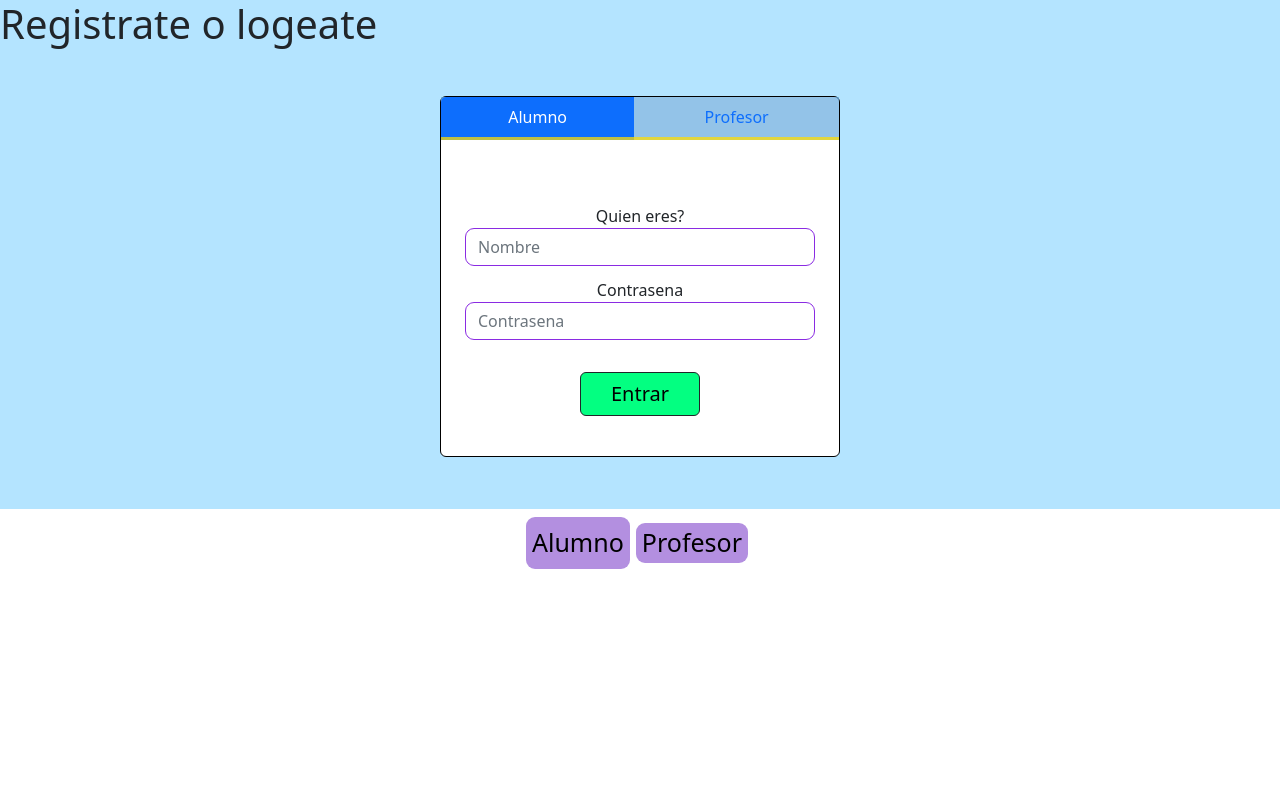
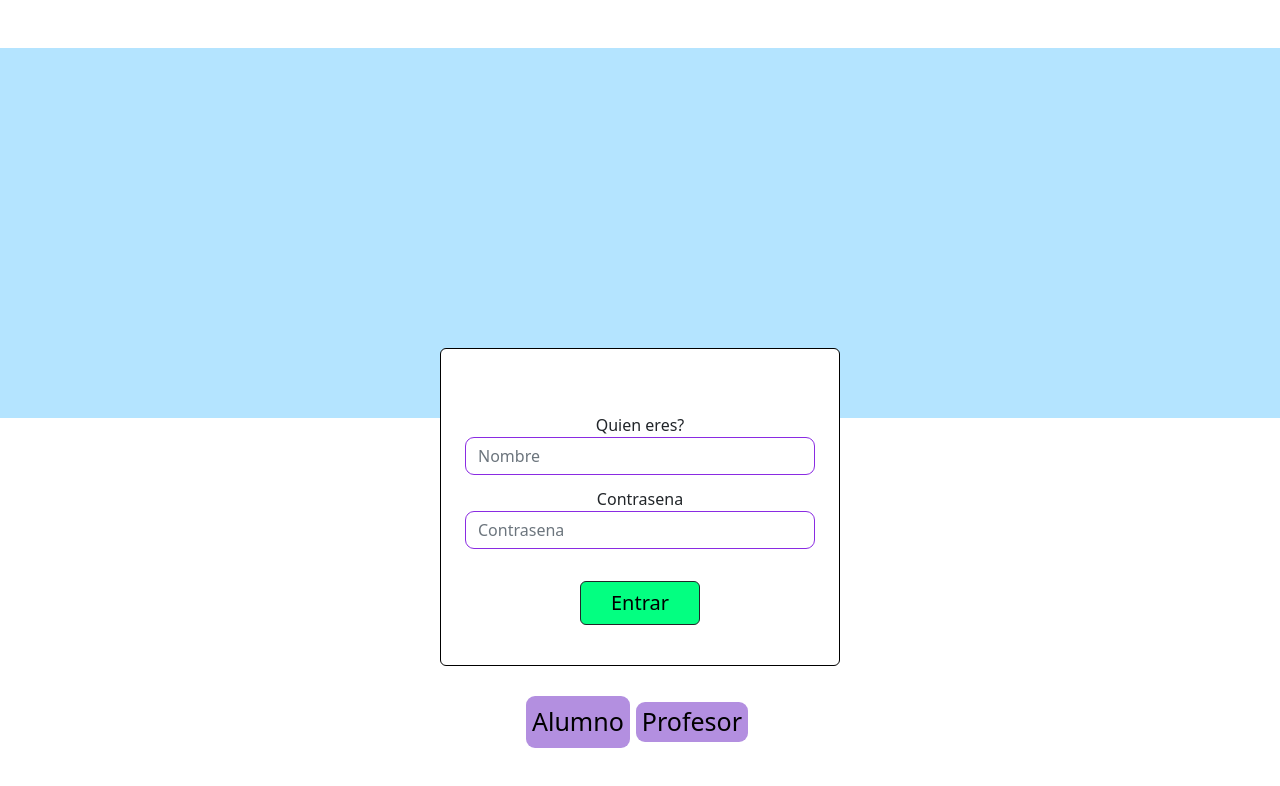
Before and after one commit to Equipo-Proton/la-tribu-exploradora-frontend, a Vue app: page / in a window 1280 px wide. Shown: the top 786 px of the page. Built offline with nearby package versions, Linux system fonts and the light colour scheme.

Commit message:
Changing Login Page Buttons Style

```diff
--- a/src/assets/registerForm.css
+++ b/src/assets/registerForm.css
@@ -13,7 +13,7 @@ body {
     border-color: rgb(0, 0, 0);
     padding: auto;
     align-content: center;
-
+    top: 300px;
 }
 
 
--- a/src/components/ButtonsForm.vue
+++ b/src/components/ButtonsForm.vue
@@ -31,7 +31,7 @@
 
 .flex-parent {
     display: flex;
-    top:60px
+    top: 330px;
 
 }
 
--- a/src/components/RegisterForm.vue
+++ b/src/components/RegisterForm.vue
@@ -11,36 +11,10 @@ $fuction(){
 </script>
 
 <template>
-  <div class="loginForm">
-    <h1>Registrate o logeate</h1>
-  </div>
   <div class="d-flex justify-content-center align-items-center mt-5">
     <div class="card">
       <ul class="nav nav-pills mb-3" id="pills-tab" role="tablist">
-        <li class="nav-item text-center">
-          <a
-            class="nav-link active btl"
-            id="pills-home-tab"
-            data-toggle="pill"
-            href="#pills-home"
-            role="tab"
-            aria-controls="pills-home"
-            aria-selected="false"
-            >Alumno</a
-          >
-        </li>
-        <li class="nav-item text-center">
-          <a
-            class="nav-link btr"
-            id="pills-profile-tab"
-            data-toggle="pill"
-            href="#pills-profile"
-            role="tab"
-            aria-controls="pills-profile"
-            aria-selected="true"
-            >Profesor</a
-          >
-        </li>
+
       </ul>
       <div class="tab-content" id="pills-tabContent">
         <div
```
